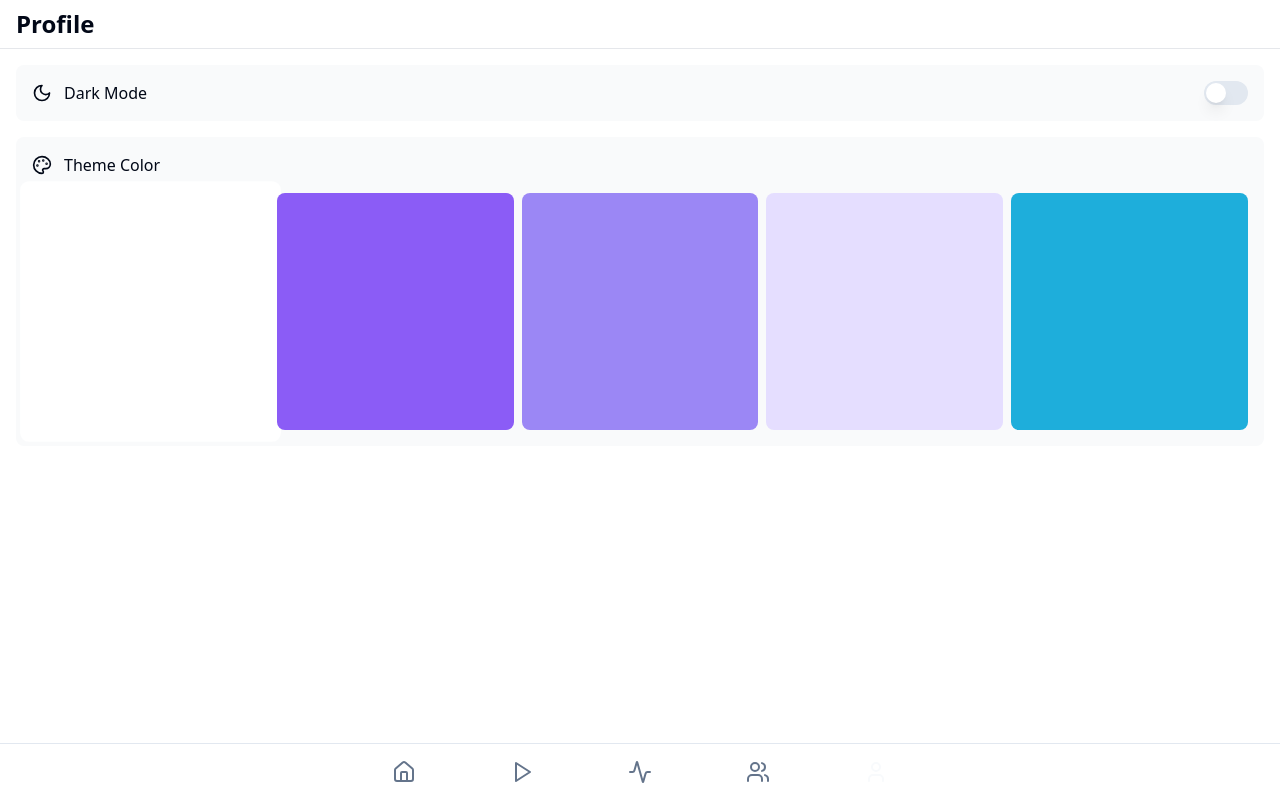
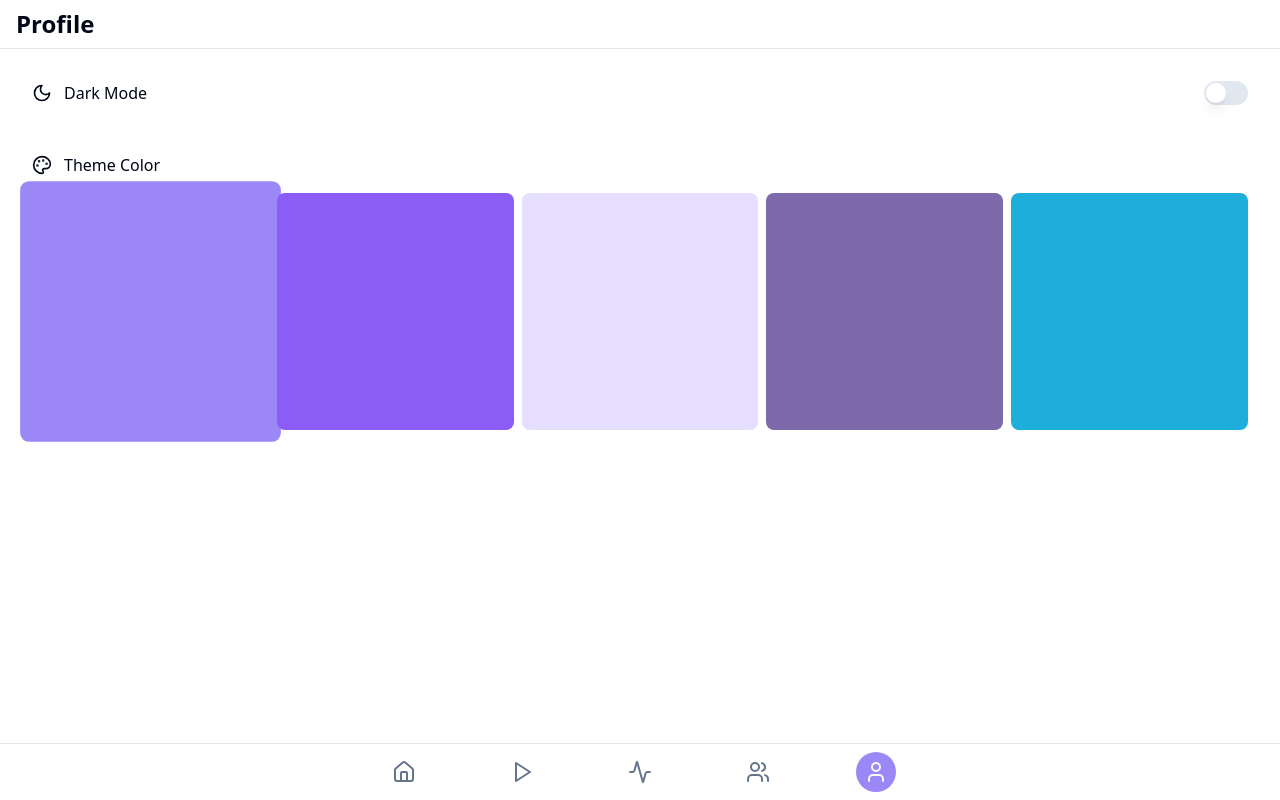
Before and after one commit to djordjejankovic10/community-bloom-portal, a React (Vite) app: page /profile in a window 1280 px wide. Built offline with nearby package versions, Linux system fonts and the light colour scheme.

Commit message:
Fix theme persistence in Profile
Ensure that the selected theme persists when navigating to the Profile page, preventing it from reverting to the default white theme.
[skip gpt_engineer]

```diff
--- a/src/pages/Profile.tsx
+++ b/src/pages/Profile.tsx
@@ -6,7 +6,7 @@ import { useState, useEffect } from "react";
 
 const Profile = () => {
   const { theme, setTheme } = useTheme();
-  const [primaryColor, setPrimaryColor] = useState("#FFFFFF"); // Changed default to white
+  const [primaryColor, setPrimaryColor] = useState("#9b87f5");
 
   const toggleDarkMode = () => {
     setTheme(theme === "dark" ? "light" : "dark");
@@ -64,22 +64,22 @@ const Profile = () => {
   }, []);
 
   const colorOptions = [
-    { value: "#FFFFFF", label: "White" }, // Changed first option to white
+    { value: "#9b87f5", label: "Primary Purple" },
     { value: "#8B5CF6", label: "Vivid Purple" },
-    { value: "#9b87f5", label: "Primary Purple" },
     { value: "#E5DEFF", label: "Soft Purple" },
+    { value: "#7E69AB", label: "Secondary Purple" },
     { value: "#1EAEDB", label: "Bright Blue" },
   ];
 
   return (
-    <div className="min-h-screen pb-20">
-      <header className="px-4 py-2 border-b border-gray-200 dark:border-gray-800">
-        <h1 className="text-2xl font-bold">Profile</h1>
+    <div className="min-h-screen pb-20 bg-background">
+      <header className="px-4 py-2 border-b border-border bg-background">
+        <h1 className="text-2xl font-bold text-foreground">Profile</h1>
       </header>
 
       <div className="p-4 space-y-4">
-        <div className="flex items-center justify-between p-4 bg-gray-50 dark:bg-gray-800/50 rounded-lg">
-          <div className="flex items-center gap-3">
+        <div className="flex items-center justify-between p-4 bg-card rounded-lg">
+          <div className="flex items-center gap-3 text-card-foreground">
             <Moon className="w-5 h-5" />
             <span className="font-medium">Dark Mode</span>
           </div>
@@ -90,8 +90,8 @@ const Profile = () => {
           />
         </div>
 
-        <div className="p-4 bg-gray-50 dark:bg-gray-800/50 rounded-lg">
-          <div className="flex items-center gap-3 mb-4">
+        <div className="p-4 bg-card rounded-lg">
+          <div className="flex items-center gap-3 mb-4 text-card-foreground">
             <Palette className="w-5 h-5" />
             <span className="font-medium">Theme Color</span>
           </div>
```
